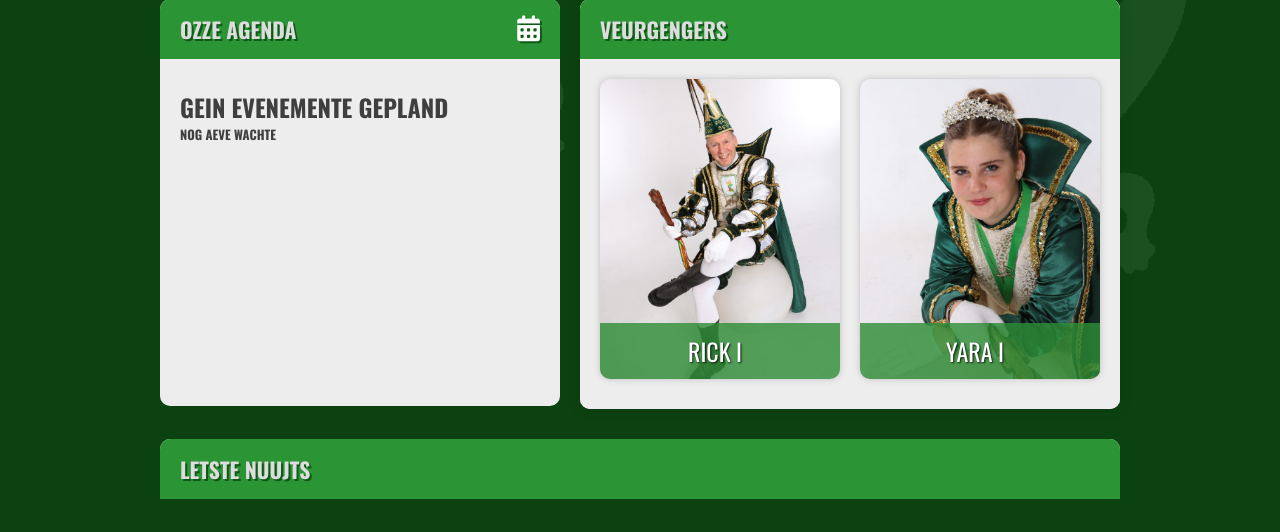
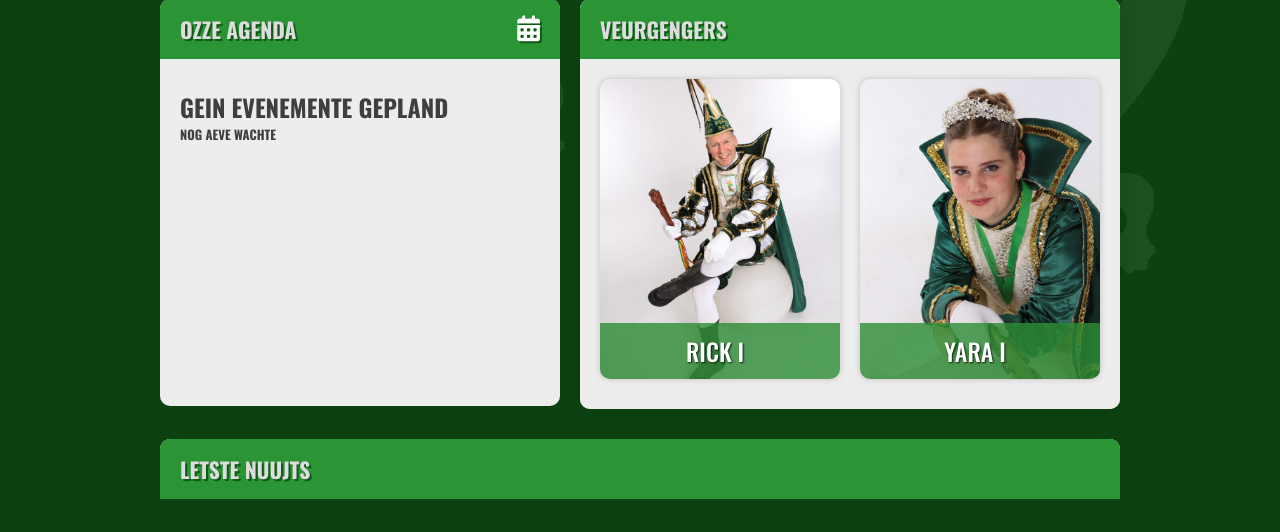
Before and after one commit to 1Sjoerd/TuinhagedisseSite, a PHP site: page /tcpdf/ in a window 1280 px wide. Shown: the part 396-928 px from the top of the page. Run offline with PHP 8.4, Linux system fonts and the light colour scheme; data that the repository does not hold is empty.

Commit message:
font weigth change

```diff
--- a/assets/css/prinsen.css
+++ b/assets/css/prinsen.css
@@ -72,6 +72,8 @@
 
 .title-text {
     font-size: 1.5rem;
+    font-weight: 500;
+    color: white;
     text-shadow: 1px 1px 2px rgba(0, 0, 0, 0.8);
     margin: 0;
     padding-right: 10px;
```
